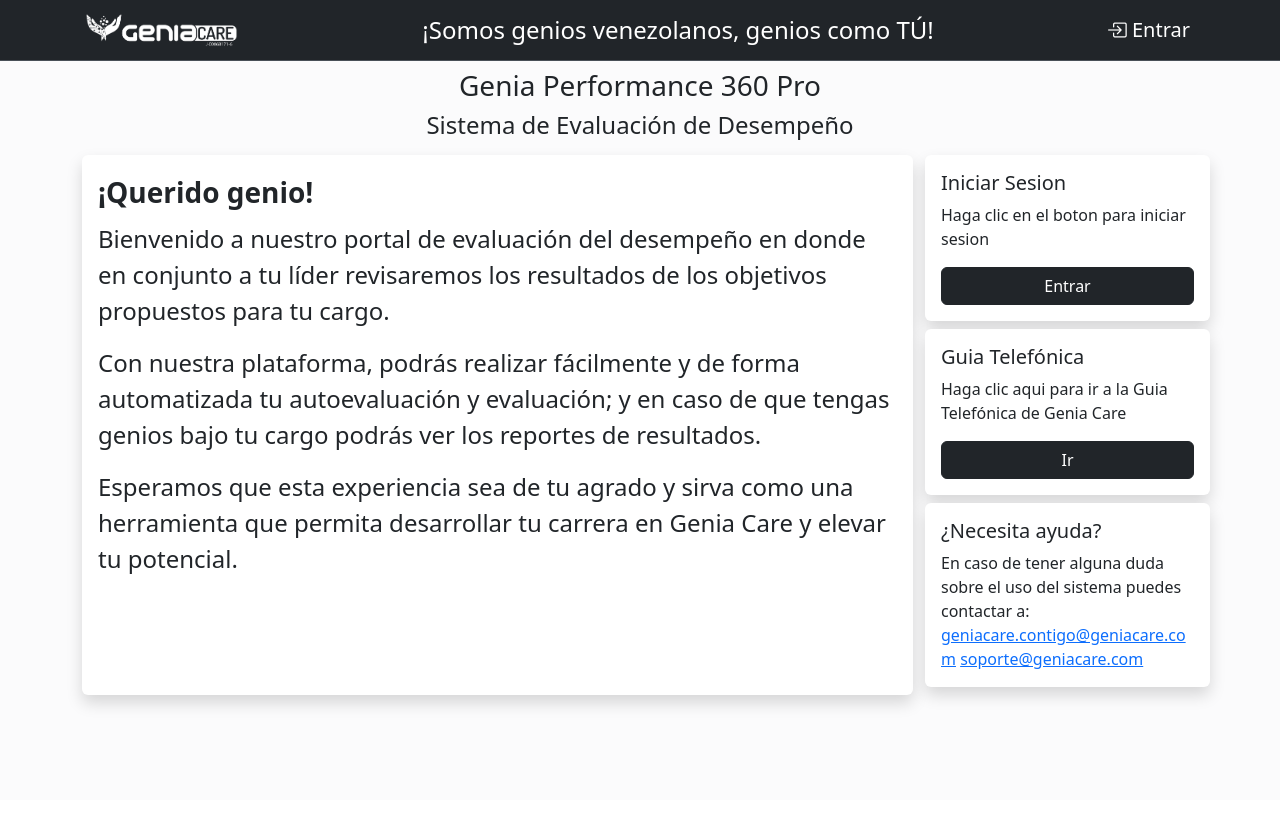
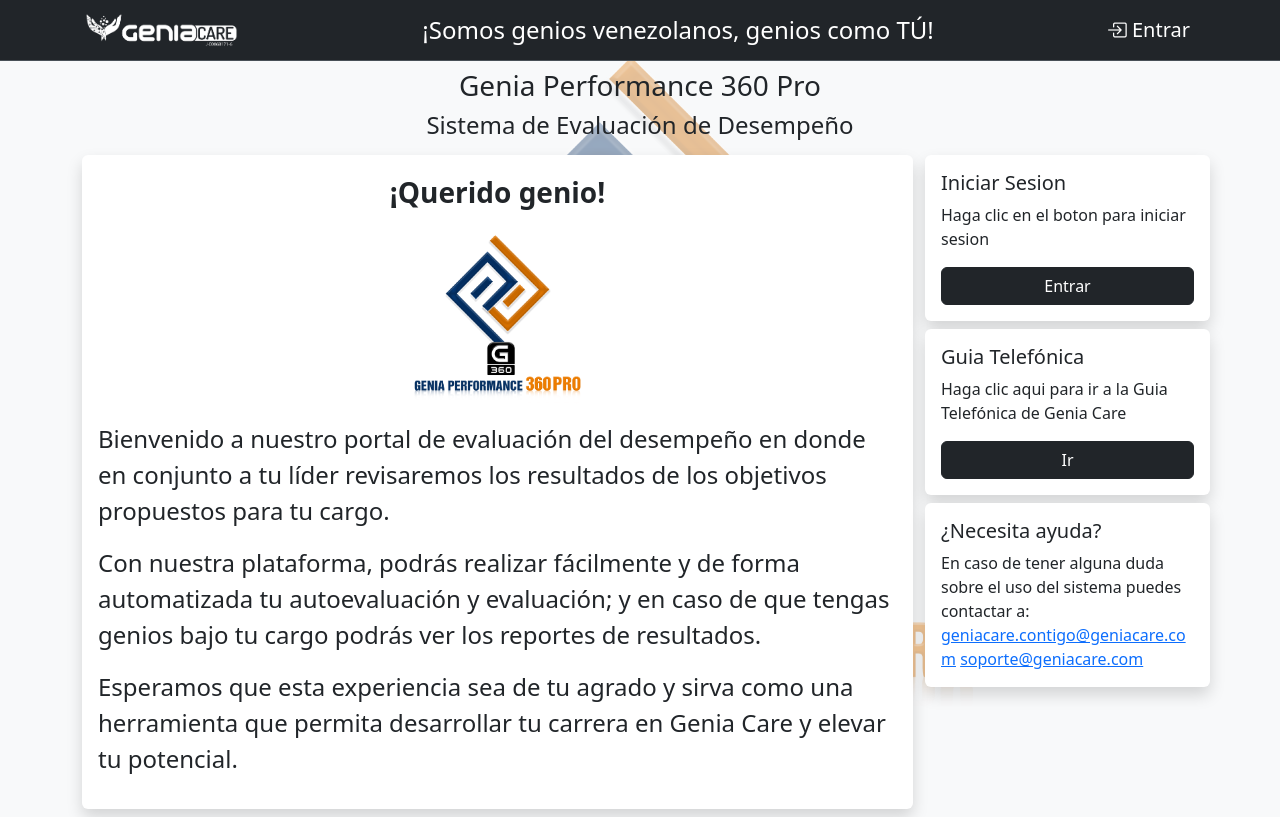
Before and after one commit to Deatherdreamer/genia_kpi_project, a Django app: page / in a window 1280 px wide. Before the commit the page ends 709 px from the top, so only its background shows below. Run offline with Django 4.2, Linux system fonts and the light colour scheme; some libraries are stand-ins or nearby versions.

Commit message:
new logo

```diff
--- a/performanceGC/templates/index.html
+++ b/performanceGC/templates/index.html
@@ -14,8 +14,11 @@
     <section class="row my-2">
         <div class="col-md-9 ">
             <div class="card card-body border-0 shadow h-100">
-                <div class="card-title fw-bold fs-3">
+                <div class="card-title fw-bold fs-3 text-center">
                     ¡Querido genio!
+                </div>
+                <div class="text-center">
+                    <img src="{% static 'LOGO GENIA PERFORMANCE 360 PRO 29112023.png' %}" alt="logo" width="25%" class="img-fluid m-0 p-0">
                 </div>
                 <p class="lead fs-4 ">
                     Bienvenido a nuestro portal de evaluación del desempeño en donde en conjunto a tu líder
--- a/performanceGC/templates/login.html
+++ b/performanceGC/templates/login.html
@@ -11,7 +11,7 @@
             <form action="/signin/" method="POST" class="card card-body border-0 shadow ">
 
                 <div class="text-center">
-                    <img src="{% static 'GCLOGO-NEGRO.png' %}" class="img-fluid logo" width="140" alt="GeniaCare Logo Negro">
+                    <img src="{% static 'LOGO GENIA PERFORMANCE 360 PRO 29112023.png' %}" class="img-fluid logo" width="75%" alt="GeniaCare Logo Negro">
                 </div>
 
 
--- a/performanceGC/templates/main.html
+++ b/performanceGC/templates/main.html
@@ -112,10 +112,26 @@
       scrollbar-width: thin;
       scrollbar-color: #888 #f1f1f1;
     }
+
+  body::before {
+    content: "";
+    background: url("{% static 'LOGO GENIA PERFORMANCE 360 PRO 29112023.png' %}");
+    opacity: 0.4;  /* Adjust opacity here */
+    top: 0;
+    left: 0;
+    bottom: 0;
+    right: 0;
+    position: absolute;
+    z-index: -1;
+    background-repeat: no-repeat;
+    background-position: center center;
+    background-size: contain;
+  }
+
   </style>
 </head>
 
-<body class="bg-light bg-opacity-50">
+<body class="bg-light">
   <!-- BARRA DE NAVEGACION -->
   <nav class="navbar navbar-expand-lg bg-dark border-bottom border-bottom-dark py-1 " data-bs-theme="dark">
     <div class="container">
--- a/performanceGC/templates/profile.html
+++ b/performanceGC/templates/profile.html
@@ -600,7 +600,7 @@
                                 <div class="card card-body border-0 shadow">
                                     <div class="text-center">
                                         <p class="fs-2">No hay evaluaciones que mostrar...</p>
-                                        <img class="" src="{% static 'GCLOGO-GRISES.png' %}" alt=""
+                                        <img class="" src="{% static 'LOGO GENIA PERFORMANCE 360 PRO 29112023.png' %}" alt=""
                                             style="max-width: 50%; height: auto;">
                                     </div>
                                 </div>
@@ -710,7 +710,7 @@
                     <p class="fs-1 ">
                         Lo sentimos, no tiene permisos para visualizar
                     </p>
-                    <img class="" src="{% static 'GCLOGO-GRISES.png' %}" alt="" style="
+                    <img class="" src="{% static 'LOGO GENIA PERFORMANCE 360 PRO 29112023.png' %}" alt="" style="
                     max-width: 50%;
                     height: auto;">
                 </div>
```
Also changed, not shown: db.sqlite3, static/LOGO GENIA PERFORMANCE 360 PRO 29112023.png (added).
